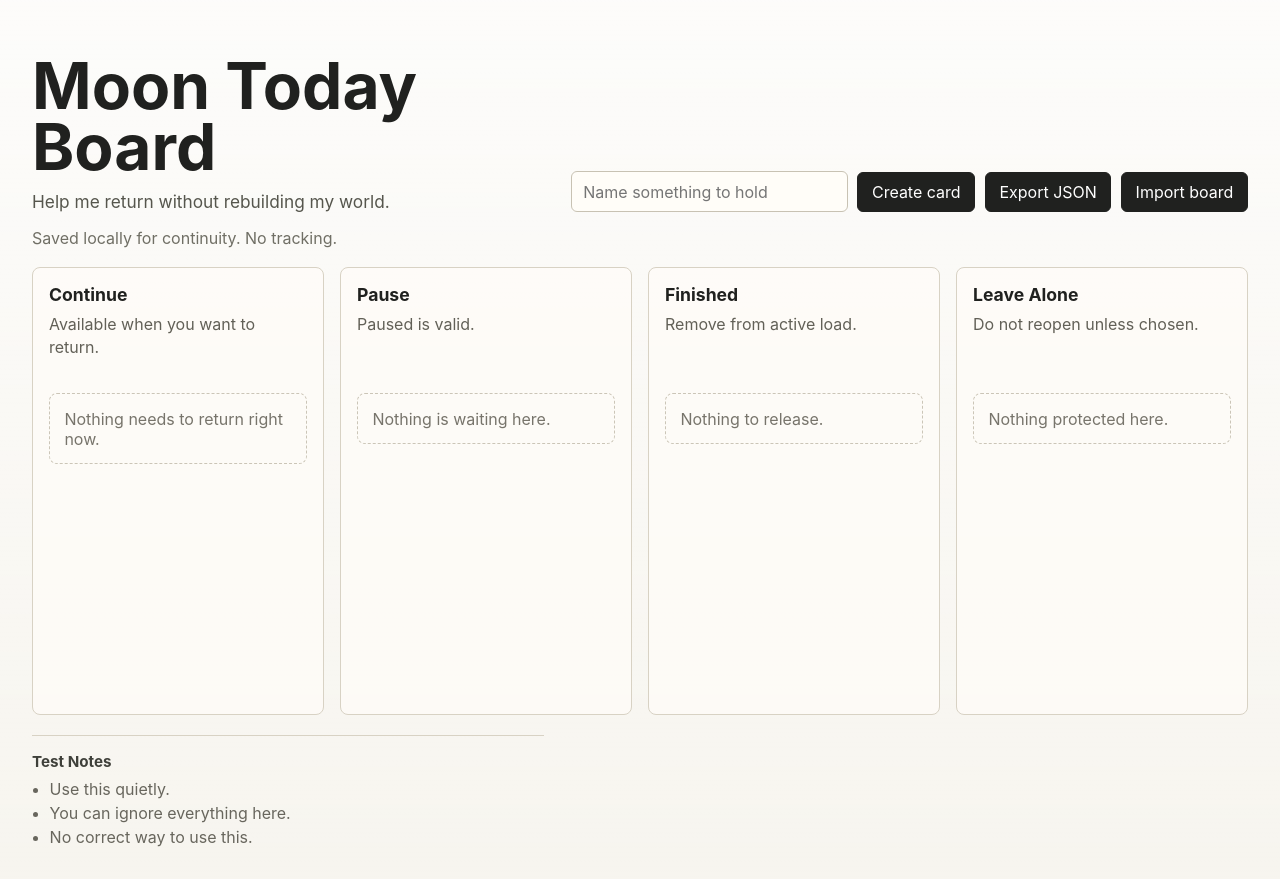
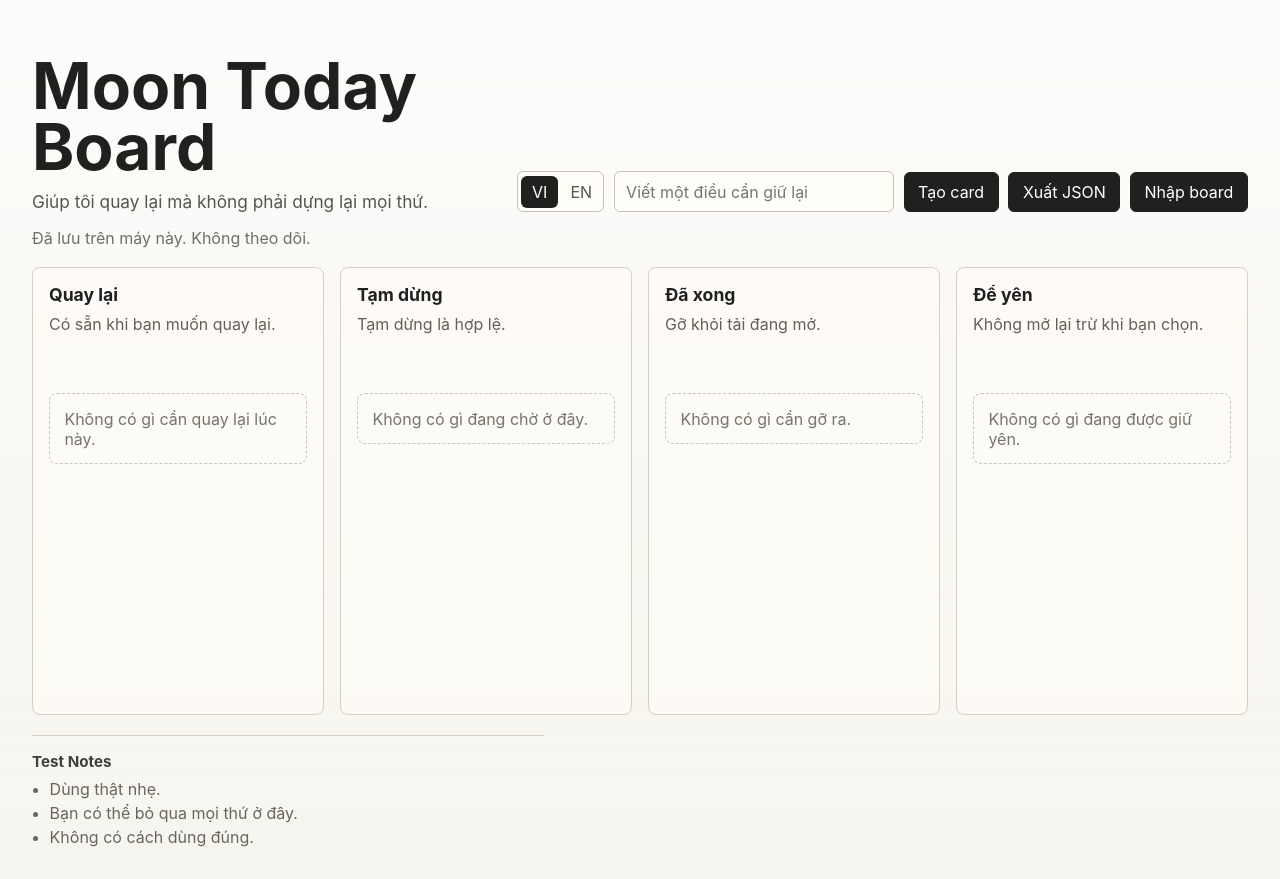
Before and after one commit to nguyentudu/today-board, a website built with Vite: page index.html in a window 1280 px wide. Built offline with nearby package versions, Linux system fonts and the light colour scheme.

Commit message:
Prepare public test build

```diff
--- a/src/app.ts
+++ b/src/app.ts
@@ -1,6 +1,7 @@
 import type { Board as BoardModel } from "./domain/board";
 import { loadBoard, saveBoard } from "./storage/localStore";
 import { Board as BoardView } from "./ui/Board";
+import type { Language } from "./ui/copy";
 
 const app = document.querySelector<HTMLDivElement>("#app");
 
@@ -11,6 +12,7 @@ if (!app) {
 const root = app;
 let board = loadBoard();
 let selectedImportFileName = "";
+let language: Language = "vi";
 
 function render(nextBoard: BoardModel = board): void {
   board = nextBoard;
@@ -18,10 +20,15 @@ function render(nextBoard: BoardModel = board): void {
   root.replaceChildren(
     BoardView({
       board,
+      language,
       selectedImportFileName,
       onChange: render,
       onImportFileSelected: (fileName: string) => {
         selectedImportFileName = fileName;
+      },
+      onLanguageChange: (nextLanguage: Language) => {
+        language = nextLanguage;
+        render();
       },
     }),
   );
--- a/src/ui/Board.ts
+++ b/src/ui/Board.ts
@@ -4,15 +4,27 @@ import { BOARD_STATES } from "../domain/state";
 import { exportBoard, readImportedBoard } from "../storage/exportBoard";
 import { saveBoard } from "../storage/localStore";
 import { Column } from "./Column";
+import type { Language } from "./copy";
+import { copy } from "./copy";
 
 interface BoardProps {
   board: BoardModel;
+  language: Language;
   selectedImportFileName: string;
   onChange: (board: BoardModel) => void;
   onImportFileSelected: (fileName: string) => void;
+  onLanguageChange: (language: Language) => void;
 }
 
-export function Board({ board, selectedImportFileName, onChange, onImportFileSelected }: BoardProps): HTMLElement {
+export function Board({
+  board,
+  language,
+  selectedImportFileName,
+  onChange,
+  onImportFileSelected,
+  onLanguageChange,
+}: BoardProps): HTMLElement {
+  const text = copy[language];
   const shell = document.createElement("div");
   shell.className = "board-shell";
 
@@ -23,24 +35,37 @@ export function Board({ board, selectedImportFileName, onChange, onImportFileSel
   headingGroup.className = "heading-group";
 
   const title = document.createElement("h1");
-  title.textContent = "Moon Today Board";
+  title.textContent = text.title;
 
   const promise = document.createElement("p");
-  promise.textContent = "Help me return without rebuilding my world.";
+  promise.textContent = text.subtitle;
 
   headingGroup.append(title, promise);
 
   const controls = document.createElement("div");
   controls.className = "board-controls";
 
+  const languageToggle = document.createElement("div");
+  languageToggle.className = "language-toggle";
+  languageToggle.setAttribute("aria-label", "Language");
+
+  for (const option of ["vi", "en"] as const) {
+    const button = document.createElement("button");
+    button.type = "button";
+    button.className = option === language ? "language-button active" : "language-button";
+    button.textContent = option.toUpperCase();
+    button.addEventListener("click", () => onLanguageChange(option));
+    languageToggle.append(button);
+  }
+
   const newCardInput = document.createElement("input");
   newCardInput.type = "text";
-  newCardInput.placeholder = "Name something to hold";
-  newCardInput.ariaLabel = "New card name";
+  newCardInput.placeholder = text.createPlaceholder;
+  newCardInput.ariaLabel = text.createPlaceholder;
 
   const addButton = document.createElement("button");
   addButton.type = "button";
-  addButton.textContent = "Create card";
+  addButton.textContent = text.createButton;
   addButton.addEventListener("click", () => {
     onChange(addCard(board, newCardInput.value));
     newCardInput.value = "";
@@ -54,23 +79,23 @@ export function Board({ board, selectedImportFileName, onChange, onImportFileSel
 
   const exportButton = document.createElement("button");
   exportButton.type = "button";
-  exportButton.textContent = "Export JSON";
+  exportButton.textContent = text.exportButton;
   exportButton.addEventListener("click", () => exportBoard(board));
 
   const importInput = document.createElement("input");
   importInput.type = "file";
   importInput.accept = "application/json,.json";
   importInput.className = "file-input";
-  importInput.ariaLabel = "Import board";
+  importInput.ariaLabel = text.importButton;
 
-  const importLabel = document.createElement("label");
-  importLabel.className = "import-label";
-  importLabel.textContent = "Import board";
-  importLabel.append(importInput);
+  const importButton = document.createElement("button");
+  importButton.type = "button";
+  importButton.textContent = text.importButton;
+  importButton.addEventListener("click", () => importInput.click());
 
   const selectedFile = document.createElement("span");
   selectedFile.className = "selected-file";
-  selectedFile.textContent = selectedImportFileName;
+  selectedFile.textContent = `${text.selectedFile} ${selectedImportFileName}`;
   selectedFile.hidden = selectedImportFileName.length === 0;
 
   importInput.addEventListener("change", async () => {
@@ -86,12 +111,12 @@ export function Board({ board, selectedImportFileName, onChange, onImportFileSel
     importInput.value = "";
   });
 
-  controls.append(newCardInput, addButton, exportButton, importLabel, selectedFile);
+  controls.append(languageToggle, newCardInput, addButton, exportButton, importButton, importInput, selectedFile);
   top.append(headingGroup, controls);
 
   const localNote = document.createElement("p");
   localNote.className = "local-note";
-  localNote.textContent = "Saved locally for continuity. No tracking.";
+  localNote.textContent = text.savedNote;
 
   const columns = document.createElement("div");
   columns.className = "columns";
@@ -106,6 +131,7 @@ export function Board({ board, selectedImportFileName, onChange, onImportFileSel
       Column({
         board,
         state,
+        language,
         onRename: (cardId: string, nextTitle: string) => commit(renameCard(board, cardId, nextTitle)),
         onMove: (cardId: string, nextState: BoardState) => commit(moveCard(board, cardId, nextState)),
         onNote: (cardId: string, note: string) => commit(updateCardNote(board, cardId, note)),
@@ -118,11 +144,11 @@ export function Board({ board, selectedImportFileName, onChange, onImportFileSel
   testNotes.className = "test-notes";
 
   const testNotesTitle = document.createElement("h2");
-  testNotesTitle.textContent = "Test Notes";
+  testNotesTitle.textContent = text.testNotesTitle;
 
   const testNotesList = document.createElement("ul");
 
-  for (const note of ["Use this quietly.", "You can ignore everything here.", "No correct way to use this."]) {
+  for (const note of text.testNotes) {
     const item = document.createElement("li");
     item.textContent = note;
     testNotesList.append(item);
--- a/src/ui/Column.ts
+++ b/src/ui/Column.ts
@@ -1,18 +1,13 @@
 import type { Board } from "../domain/board";
 import type { BoardState } from "../domain/state";
-import { stateCopy, stateLabels } from "../domain/state";
 import { Card } from "./Card";
-
-const emptyCopy: Record<BoardState, string> = {
-  continue: "Nothing needs to return right now.",
-  pause: "Nothing is waiting here.",
-  finished: "Nothing to release.",
-  "leave-alone": "Nothing protected here.",
-};
+import type { Language } from "./copy";
+import { copy } from "./copy";
 
 interface ColumnProps {
   board: Board;
   state: BoardState;
+  language: Language;
   onRename: (cardId: string, title: string) => void;
   onMove: (cardId: string, state: BoardState) => void;
   onNote: (cardId: string, note: string) => void;
@@ -20,6 +15,7 @@ interface ColumnProps {
 }
 
 export function Column(props: ColumnProps): HTMLElement {
+  const text = copy[props.language];
   const section = document.createElement("section");
   section.className = "column";
 
@@ -27,12 +23,12 @@ export function Column(props: ColumnProps): HTMLElement {
   header.className = "column-header";
 
   const title = document.createElement("h2");
-  title.textContent = stateLabels[props.state];
+  title.textContent = text.stateLabels[props.state];
 
-  const copy = document.createElement("p");
-  copy.textContent = stateCopy[props.state];
+  const description = document.createElement("p");
+  description.textContent = text.stateCopy[props.state];
 
-  header.append(title, copy);
+  header.append(title, description);
 
   const list = document.createElement("div");
   list.className = "card-list";
@@ -42,13 +38,14 @@ export function Column(props: ColumnProps): HTMLElement {
   if (cards.length === 0) {
     const empty = document.createElement("p");
     empty.className = "empty-column";
-    empty.textContent = emptyCopy[props.state];
+    empty.textContent = text.emptyCopy[props.state];
     list.append(empty);
   } else {
     for (const card of cards) {
       list.append(
         Card({
           card,
+          language: props.language,
           onRename: props.onRename,
           onMove: props.onMove,
           onNote: props.onNote,
--- /dev/null
+++ b/src/ui/copy.ts
@@ -0,0 +1,95 @@
+import type { BoardState } from "../domain/state";
+
+export type Language = "vi" | "en";
+
+export const copy = {
+  en: {
+    title: "Moon Today Board",
+    subtitle: "Help me return without rebuilding my world.",
+    createPlaceholder: "Name something to hold",
+    createButton: "Create card",
+    exportButton: "Export JSON",
+    importButton: "Import board",
+    selectedFile: "Selected:",
+    savedNote: "Saved locally for continuity. No tracking.",
+    changeZone: "Change zone",
+    hideCard: "Hide card",
+    cardName: "Card name",
+    tinyNote: "Tiny note",
+    testNotesTitle: "Test Notes",
+    testNotes: ["Use this quietly.", "You can ignore everything here.", "No correct way to use this."],
+    stateLabels: {
+      continue: "Continue",
+      pause: "Pause",
+      finished: "Finished",
+      "leave-alone": "Leave Alone",
+    },
+    stateCopy: {
+      continue: "Available when you want to return.",
+      pause: "Paused is valid.",
+      finished: "Remove from active load.",
+      "leave-alone": "Do not reopen unless chosen.",
+    },
+    emptyCopy: {
+      continue: "Nothing needs to return right now.",
+      pause: "Nothing is waiting here.",
+      finished: "Nothing to release.",
+      "leave-alone": "Nothing protected here.",
+    },
+  },
+  vi: {
+    title: "Moon Today Board",
+    subtitle: "Giúp tôi quay lại mà không phải dựng lại mọi thứ.",
+    createPlaceholder: "Viết một điều cần giữ lại",
+    createButton: "Tạo card",
+    exportButton: "Xuất JSON",
+    importButton: "Nhập board",
+    selectedFile: "Selected:",
+    savedNote: "Đã lưu trên máy này. Không theo dõi.",
+    changeZone: "Đổi vùng",
+    hideCard: "Ẩn card",
+    cardName: "Tên card",
+    tinyNote: "Ghi chú nhỏ",
+    testNotesTitle: "Test Notes",
+    testNotes: ["Dùng thật nhẹ.", "Bạn có thể bỏ qua mọi thứ ở đây.", "Không có cách dùng đúng."],
+    stateLabels: {
+      continue: "Quay lại",
+      pause: "Tạm dừng",
+      finished: "Đã xong",
+      "leave-alone": "Để yên",
+    },
+    stateCopy: {
+      continue: "Có sẵn khi bạn muốn quay lại.",
+      pause: "Tạm dừng là hợp lệ.",
+      finished: "Gỡ khỏi tải đang mở.",
+      "leave-alone": "Không mở lại trừ khi bạn chọn.",
+    },
+    emptyCopy: {
+      continue: "Không có gì cần quay lại lúc này.",
+      pause: "Không có gì đang chờ ở đây.",
+      finished: "Không có gì cần gỡ ra.",
+      "leave-alone": "Không có gì đang được giữ yên.",
+    },
+  },
+} satisfies Record<
+  Language,
+  {
+    title: string;
+    subtitle: string;
+    createPlaceholder: string;
+    createButton: string;
+    exportButton: string;
+    importButton: string;
+    selectedFile: string;
+    savedNote: string;
+    changeZone: string;
+    hideCard: string;
+    cardName: string;
+    tinyNote: string;
+    testNotesTitle: string;
+    testNotes: string[];
+    stateLabels: Record<BoardState, string>;
+    stateCopy: Record<BoardState, string>;
+    emptyCopy: Record<BoardState, string>;
+  }
+>;
--- a/styles/main.css
+++ b/styles/main.css
@@ -27,8 +27,7 @@ textarea {
   font: inherit;
 }
 
-button,
-.import-label {
+button {
   min-height: 2.5rem;
   border: 1px solid #20211f;
   border-radius: 6px;
@@ -38,8 +37,7 @@ button,
   padding: 0.55rem 0.85rem;
 }
 
-button:hover,
-.import-label:hover {
+button:hover {
   background: #3b3c37;
 }
 
@@ -91,25 +89,38 @@ textarea {
 
 .board-controls {
   display: grid;
-  grid-template-columns: minmax(14rem, 1fr) auto auto auto;
+  grid-template-columns: auto minmax(14rem, 1fr) auto auto auto;
   gap: 0.6rem;
   align-items: center;
-  width: min(100%, 48rem);
+  width: min(100%, 58rem);
 }
 
 .file-input {
-  position: absolute;
-  width: 1px;
-  height: 1px;
-  opacity: 0;
-  pointer-events: none;
+  display: none;
 }
 
-.import-label {
-  display: inline-flex;
-  align-items: center;
-  justify-content: center;
-  white-space: nowrap;
+.language-toggle {
+  display: inline-grid;
+  grid-template-columns: 1fr 1fr;
+  gap: 0.25rem;
+  border: 1px solid #c8c2b3;
+  border-radius: 6px;
+  background: #fffdf8;
+  padding: 0.2rem;
+}
+
+.language-button {
+  min-height: 2rem;
+  border: 0;
+  background: transparent;
+  color: #56564d;
+  padding: 0.3rem 0.5rem;
+}
+
+.language-button:hover,
+.language-button.active {
+  background: #20211f;
+  color: #fff;
 }
 
 .selected-file {
@@ -245,7 +256,9 @@ textarea {
     width: 100%;
   }
 
-  .board-controls input[type="text"] {
+  .board-controls input[type="text"],
+  .language-toggle,
+  .selected-file {
     grid-column: 1 / -1;
   }
 
```
Also changed, not shown: docs/deploy/public-test-url.md (added, +33 -0 lines), src/ui/Card.ts (+11 -6 lines), src/ui/CardEditor.ts (+8 -4 lines), README.md.
